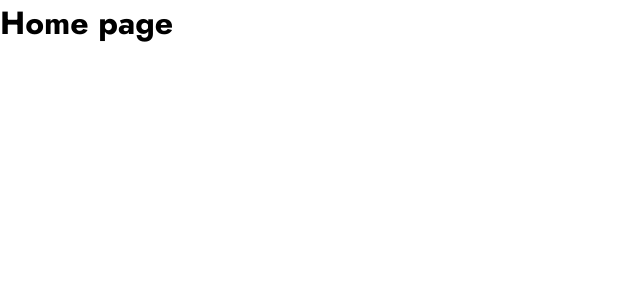
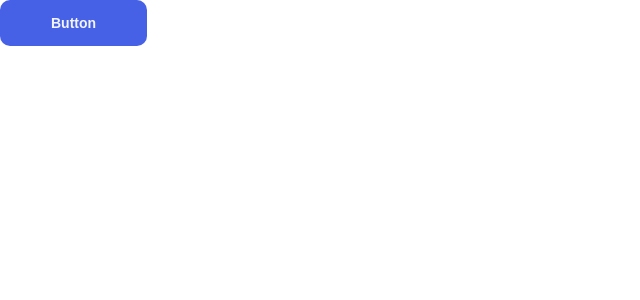
Before and after one commit to bartek9105/product-feedback-app, a Next.js app: page / in a window 1280 px wide. Shown: the top 300 px of the page, without its empty margins (0-640 px from the left). Built offline with nearby package versions, Linux system fonts and the light colour scheme.

Commit message:
Create Button component

```diff
--- /dev/null
+++ b/components/common/Button/Button.module.scss
@@ -0,0 +1,42 @@
+@use "styles/placeholders" as *;
+@use "styles/variables/colors" as *;
+@use "styles/variables/typography" as *;
+
+.btn {
+	font-weight: $font-weight-bold;
+	font-size: $font-size-xsm;
+	color: $color-white-300;
+	line-height: $line-height-xsm;
+	letter-spacing: 0;
+	padding: 13px 51px;
+	border-radius: 10px;
+	@extend %button;
+}
+
+.purple {
+	background-color: $color-purple;
+	&:hover {
+		background-color: $color-purple-hover;
+	}
+}
+
+.blue {
+	background-color: $color-blue;
+	&:hover {
+		background-color: $color-blue-hover;
+	}
+}
+
+.black {
+	background-color: $color-blue-100;
+	&:hover {
+		background-color: $color-blue-100-hover;
+	}
+}
+
+.red {
+	background-color: $color-red;
+	&:hover {
+		background-color: $color-red-hover;
+	}
+}
--- /dev/null
+++ b/components/common/Button/Button.tsx
@@ -0,0 +1,32 @@
+import { ButtonHTMLAttributes } from 'react'
+import styles from './Button.module.scss'
+import classNames from 'classnames'
+
+type ButtonProps = ButtonHTMLAttributes<HTMLButtonElement> & {
+	children: string
+	variant: 'purple' | 'blue' | 'black' | 'red'
+	className?: string
+}
+
+const Button = ({
+	className,
+	variant,
+	children,
+	...buttonProps
+}: ButtonProps) => {
+	return (
+		<button
+			{...buttonProps}
+			className={classNames(className, styles.btn, {
+				[styles.purple]: variant === 'purple',
+				[styles.blue]: variant === 'blue',
+				[styles.black]: variant === 'black',
+				[styles.red]: variant === 'red'
+			})}
+		>
+			{children}
+		</button>
+	)
+}
+
+export default Button
--- a/package.json
+++ b/package.json
@@ -9,6 +9,7 @@
     "lint": "next lint"
   },
   "dependencies": {
+    "classnames": "^2.3.1",
     "next": "11.0.1",
     "react": "17.0.2",
     "react-dom": "17.0.2",
--- a/pages/index.tsx
+++ b/pages/index.tsx
@@ -1,5 +1,7 @@
+import Button from '../components/common/Button/Button'
+
 const Home = () => {
-	return <h1>Home page</h1>
+	return <Button variant='blue'>Button</Button>
 }
 
 export default Home
--- /dev/null
+++ b/styles/mixins/transitions.scss
@@ -0,0 +1,3 @@
+@mixin transition($type) {
+	transition: ease-in-out 0.2s $type;
+}
--- a/styles/placeholders.scss
+++ b/styles/placeholders.scss
@@ -1,3 +1,7 @@
+@use "styles/variables/typography.scss" as *;
+@use "styles/variables/colors.scss" as *;
+@use "styles/mixins/transitions.scss" as *;
+
 %header-1 {
 	font-weight: $font-weight-bold;
 	font-size: $font-size-xxl;
@@ -53,3 +57,10 @@
 	letter-spacing: 0;
 	color: $color-blue-100;
 }
+
+%button {
+	@include transition(background-color);
+	background-color: transparent;
+	border: none;
+	cursor: pointer;
+}
--- a/styles/variables/colors.scss
+++ b/styles/variables/colors.scss
@@ -1,15 +1,24 @@
 $color-purple: #ad1fea;
+$color-purple-hover: #c75af6;
 
 $color-light-blue: #62bcfa;
 
 $color-blue: #4661e6;
+$color-blue-hover: #7c91f9;
+
 $color-blue-100: #3a4374;
+$color-blue-100-hover: #656ea3;
+
 $color-blue-200: #373f68;
 
 $color-white: #ffffff;
 $color-white-100: #f7f8fd;
 $color-white-200: #f2f3ff;
+$color-white-300: #f2f4fe;
 
 $color-gray: #647196;
 
 $color-orange: #f49f85;
+
+$color-red: #d73737;
+$color-red-hover: #e98888;
```
Also changed, not shown: 1 other file (tests, documents, lock files or other folders).
